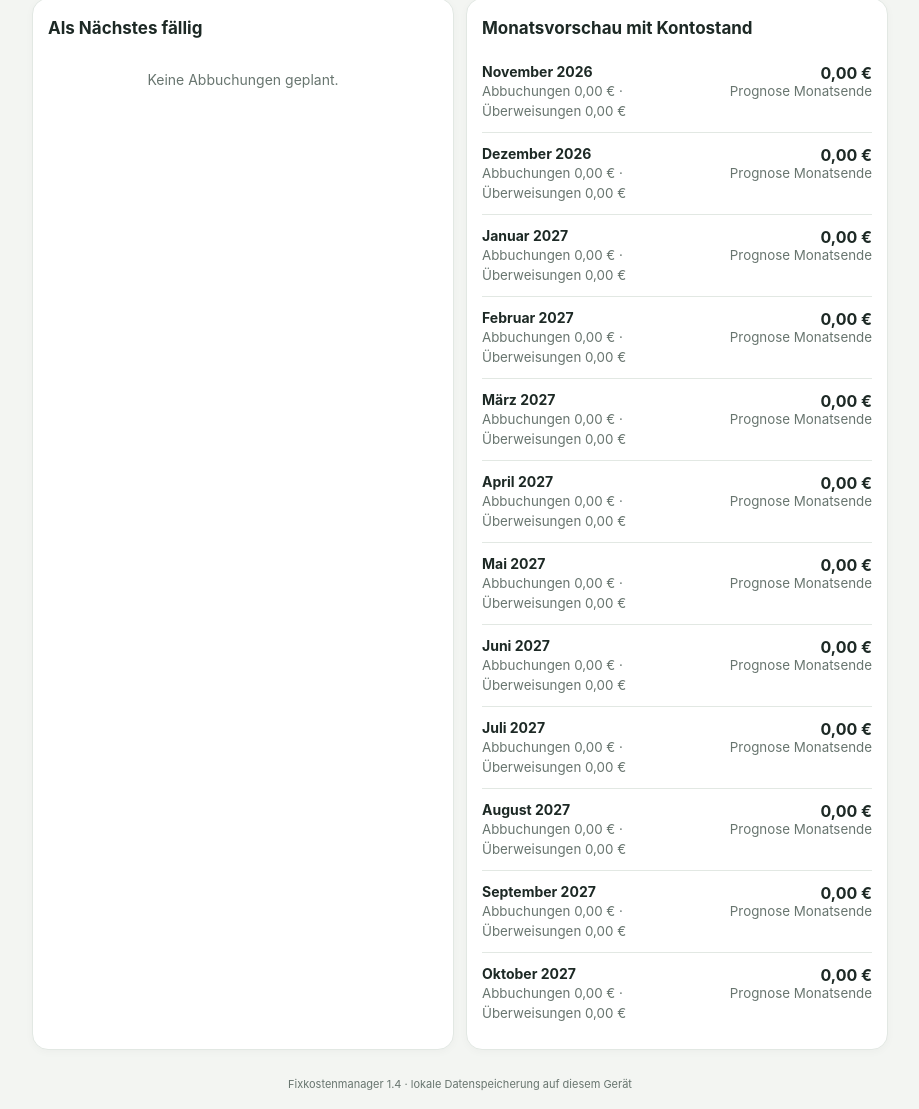
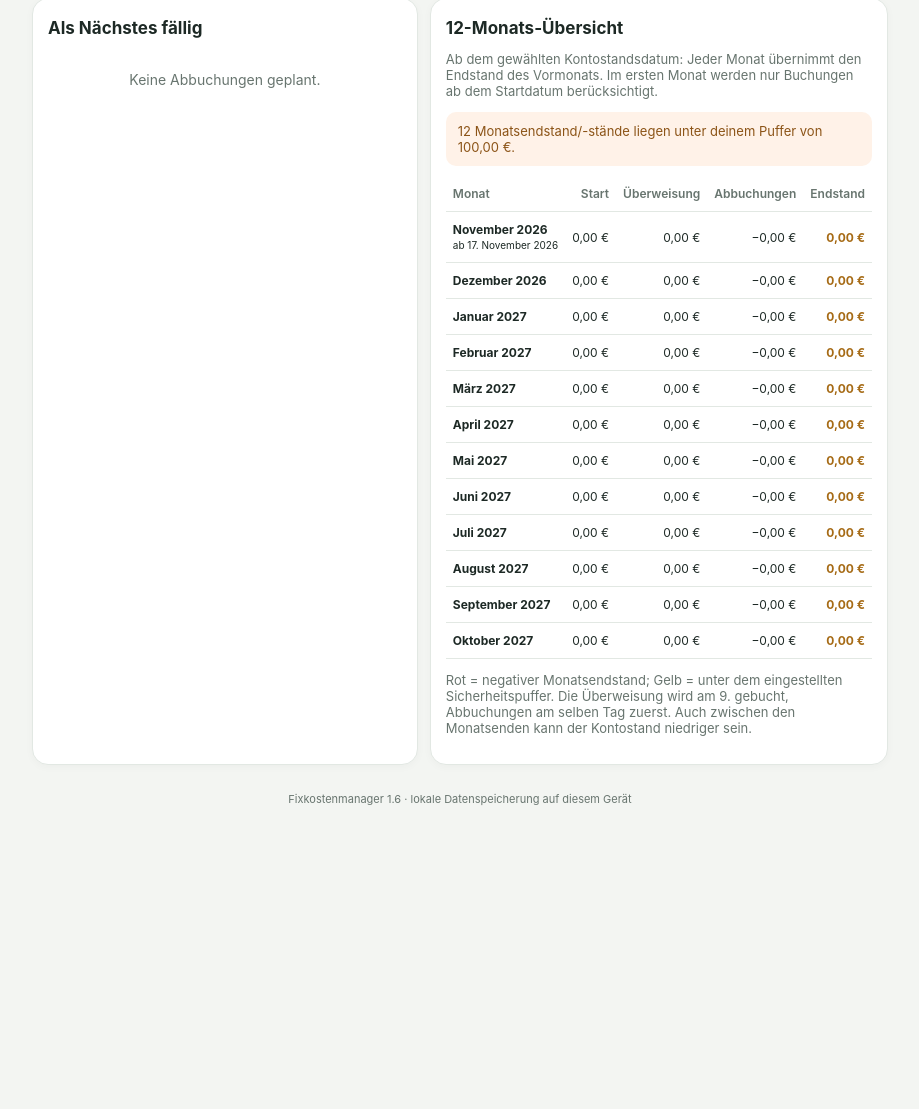
Before and after one commit to hamburgerjung63/fixkostenmanager, a plain HTML site: page index.html in a window 1280 px wide. Shown: the part 878-1987 px from the top of the page, without its empty margins (180-1099 px from the left). After the commit the page ends 1721 px from the top, so only its background shows below. Drawn offline with Linux system fonts and the light colour scheme.

Commit message:
Add files via upload

```diff
--- a/index.html
+++ b/index.html
@@ -2,7 +2,7 @@
 <html lang="de">
 <head>
 <meta charset="utf-8"><meta name="viewport" content="width=device-width,initial-scale=1,viewport-fit=cover">
-<meta name="theme-color" content="#172b27"><title>Fixkostenmanager 1.4</title>
+<meta name="theme-color" content="#172b27"><title>Fixkostenmanager 1.6</title>
 <style>
 :root{--bg:#f3f5f2;--card:#fff;--ink:#1d2925;--muted:#68756f;--green:#1f6a50;--line:#e2e8e3;--red:#b64242;--gold:#a66b16}
 *{box-sizing:border-box}body{margin:0;background:var(--bg);color:var(--ink);font:16px -apple-system,BlinkMacSystemFont,"Segoe UI",sans-serif}
@@ -17,7 +17,7 @@ button{border:0;border-radius:11px;background:var(--green);color:white;padding:1
 .row{display:flex;gap:9px;align-items:center}.row>*{flex:1}.muted{color:var(--muted);font-size:13px}.listitem{display:flex;justify-content:space-between;gap:10px;padding:12px 0;border-bottom:1px solid var(--line)}.listitem:last-child{border:0}.listitem b{display:block;font-size:14px}.listitem small{color:var(--muted)}.amount{text-align:right;white-space:nowrap;font-weight:650}.pill{font-size:11px;background:#edf3ef;color:var(--green);padding:4px 7px;border-radius:20px}
 .hidden{display:none!important}.monthgrid{display:grid;grid-template-columns:repeat(3,1fr);gap:7px}.month{display:flex;gap:6px;align-items:center;font-size:13px}.month input{width:auto;min-height:0}.checkline{display:flex;align-items:center;gap:9px;font-size:14px;color:var(--ink)}.checkline input{width:auto;min-height:0}.pill.ended{background:#eceff0;color:#59666c}.pill.paused{background:#fff4e5;color:#986419}.categoryline{display:flex;align-items:center;gap:7px;padding:9px 0;border-bottom:1px solid var(--line)}.categoryline span{flex:1;overflow-wrap:anywhere}.categoryline button{flex:0 0 auto;padding:8px;min-height:38px}.row>button{flex:0 1 auto}button{cursor:pointer}
 .notice{padding:11px 12px;border-radius:10px;background:#edf4ef;color:#315b45;font-size:13px;margin:10px 0}.warning{background:#fff2e8;color:#8c5417}.empty{text-align:center;color:var(--muted);padding:20px 8px;font-size:14px}
-footer{text-align:center;color:var(--muted);font-size:11px;padding:15px}
+.tablewrap{overflow-x:auto;-webkit-overflow-scrolling:touch}.monthtable{width:100%;border-collapse:collapse;font-size:12px;white-space:nowrap}.monthtable th,.monthtable td{padding:10px 7px;border-bottom:1px solid var(--line);text-align:right}.monthtable th:first-child,.monthtable td:first-child{text-align:left}.monthtable th{color:var(--muted);font-weight:600}.negative{color:var(--red);font-weight:700}.low{color:var(--gold);font-weight:700}.positive{color:var(--green);font-weight:700}footer{text-align:center;color:var(--muted);font-size:11px;padding:15px}
 @media(min-width:650px){main{padding:22px}.grid{grid-template-columns:repeat(4,minmax(0,1fr))}.cols{display:grid;grid-template-columns:1fr 1fr;gap:12px}}
 </style></head>
 <body>
@@ -43,7 +43,7 @@ footer{text-align:center;color:var(--muted);font-size:11px;padding:15px}
 </div>
 <div class="cols">
 <div class="card"><h2>Als Nächstes fällig</h2><div id="upcoming"></div></div>
-<div class="card"><h2>Monatsvorschau mit Kontostand</h2><div id="monthly"></div></div>
+<div class="card"><h2>12-Monats-Übersicht</h2><p class="muted">Ab dem gewählten Kontostandsdatum: Jeder Monat übernimmt den Endstand des Vormonats. Im ersten Monat werden nur Buchungen ab dem Startdatum berücksichtigt.</p><div id="monthStatus" class="notice"></div><div class="tablewrap"><table class="monthtable"><thead><tr><th>Monat</th><th>Start</th><th>Überweisung</th><th>Abbuchungen</th><th>Endstand</th></tr></thead><tbody id="monthly"></tbody></table></div><p class="muted">Rot = negativer Monatsendstand; Gelb = unter dem eingestellten Sicherheitspuffer. Die Überweisung wird am 9. gebucht, Abbuchungen am selben Tag zuerst. Auch zwischen den Monatsenden kann der Kontostand niedriger sein.</p></div>
 </div>
 </section>
 <section id="costs" class="hidden">
@@ -66,9 +66,9 @@ footer{text-align:center;color:var(--muted);font-size:11px;padding:15px}
 </section>
 <section id="settings" class="hidden"><div class="card"><h2>Kategorien verwalten</h2><p class="muted">Eigene Kategorien hinzufügen oder umbenennen. Beim Löschen einer verwendeten Kategorie wählst du zuerst eine Ersatzkategorie.</p><div class="row"><input id="newCategory" placeholder="Neue Kategorie, z. B. Gesundheit" aria-label="Neue Kategorie"><button onclick="addCategory()">Hinzufügen</button></div><div id="categoryList"></div></div>
 <div class="card"><h2>Numbers-Abgleich (manuell)</h2><p class="muted">Exportiere die Fixkosten als CSV und öffne sie in Numbers. Nach Änderungen exportiere die Tabelle aus Numbers als CSV und importiere sie hier wieder. Es erfolgt keine automatische Synchronisierung.</p><div class="row"><button onclick="exportCSV()">CSV für Numbers</button><button class="secondary" onclick="document.getElementById('csvFile').click()">CSV aus Numbers importieren</button></div><input id="csvFile" class="hidden" type="file" accept=".csv,text/csv" onchange="importCSV(event)"><div class="notice warning">Vor dem Import bitte eine JSON-Sicherung erstellen. Der CSV-Import ersetzt die Fixkostenliste, nicht die Kontoeinstellungen.</div></div><div class="card"><h2>Daten sichern und übertragen</h2><p class="muted">Deine Daten werden nur in diesem Browser auf diesem Gerät gespeichert. Exportiere regelmäßig eine Sicherung.</p><div class="row"><button onclick="exportData()">Daten exportieren</button><button class="secondary" onclick="document.getElementById('importFile').click()">Sicherung importieren</button></div><input id="importFile" type="file" accept="application/json" class="hidden" onchange="importData(event)"><p class="muted">Beim Import werden die vorhandenen App-Daten ersetzt.</p></div>
-<div class="card"><h2>Hinweise zur Berechnung</h2><p class="muted">Die angezeigte monatliche Überweisung ist ein Durchschnitt der geplanten Ausgaben der nächsten zwölf Monate geteilt durch zwölf. Sie wird jeweils am 9. geplant. Der eingegebene Kontostand gilt als Stand vor den am Stichtag geplanten Abbuchungen; eine Überweisung am Stichtag gilt als bereits berücksichtigt und wird nicht doppelt gezählt. Geplante Überweisungen am Stichtag werden nicht erneut hinzugerechnet; heutige Abbuchungen werden vorsichtshalber als noch offen angenommen. Bei gleicher Tagesfälligkeit rechnen wir vorsichtshalber Abbuchungen vor der Überweisung. Der erforderliche Startkontostand ist das Minimum, das alle geplanten Zahlungen in den kommenden zwölf Monaten inklusive Sicherheitspuffer deckt. Einmalige Startlücken werden nicht automatisch durch die monatliche Durchschnittsüberweisung ausgeglichen.</p><p class="muted">Bankarbeitstage, Feiertage, variable Beträge und tatsächliche Buchungsverschiebungen werden nicht automatisch von der Bank abgefragt. Bitte gleiche die Termine mit deinen Vertragsunterlagen ab.</p><button class="danger" onclick="clearAll()">Alle Daten löschen</button></div>
+<div class="card"><h2>Hinweise zur Berechnung</h2><p class="muted">Die angezeigte monatliche Überweisung ist wie in Version 1.4 der auf Cent aufgerundete Durchschnitt der geplanten Ausgaben der nächsten zwölf Monate geteilt durch zwölf. Die Monatsübersicht zeigt dagegen zwölf Kalender-Monatsenden ab dem gewählten Startmonat; im ersten Monat nur Termine ab dem Startdatum. Sie wird jeweils am 9. geplant. Der eingegebene Kontostand gilt als Stand vor den am Stichtag geplanten Abbuchungen; eine Überweisung am Stichtag gilt als bereits berücksichtigt und wird nicht doppelt gezählt. Geplante Überweisungen am Stichtag werden nicht erneut hinzugerechnet; heutige Abbuchungen werden vorsichtshalber als noch offen angenommen. Bei gleicher Tagesfälligkeit rechnen wir vorsichtshalber Abbuchungen vor der Überweisung. Der erforderliche Startkontostand ist das Minimum, das alle geplanten Zahlungen in den kommenden zwölf Monaten inklusive Sicherheitspuffer deckt. Einmalige Startlücken werden nicht automatisch durch die monatliche Durchschnittsüberweisung ausgeglichen.</p><p class="muted">Bankarbeitstage, Feiertage, variable Beträge und tatsächliche Buchungsverschiebungen werden nicht automatisch von der Bank abgefragt. Bitte gleiche die Termine mit deinen Vertragsunterlagen ab.</p><button class="danger" onclick="clearAll()">Alle Daten löschen</button></div>
 </section>
-<footer>Fixkostenmanager 1.4 · lokale Datenspeicherung auf diesem Gerät</footer>
+<footer>Fixkostenmanager 1.6 · lokale Datenspeicherung auf diesem Gerät</footer>
 </main>
 <script>
 const $=id=>document.getElementById(id), money=n=>new Intl.NumberFormat('de-DE',{style:'currency',currency:'EUR'}).format(Number(n)||0),pad=n=>String(n).padStart(2,'0'),dateStr=d=>d.getFullYear()+'-'+pad(d.getMonth()+1)+'-'+pad(d.getDate()),fmt=d=>d instanceof Date&&!isNaN(d)?new Intl.DateTimeFormat('de-DE',{day:'2-digit',month:'long',year:'numeric'}).format(d):'–',months=['Januar','Februar','März','April','Mai','Juni','Juli','August','September','Oktober','November','Dezember'];
@@ -92,7 +92,25 @@ function render(){normalize();const today=new Date();today.setHours(0,0,0,0);con
  $('forecastNote').textContent=base>today?'Achtung: Das Kontostandsdatum liegt in der Zukunft.':base<today?'Die heutige Zahl ist eine Prognose seit '+fmt(base)+'. Bereits tatsächlich gebuchte Abbuchungen oder Überweisungen können abweichen. Bitte Kontostand neu eingeben.':'Die heutige Prognose behandelt fällige Abbuchungen vorsichtshalber als noch offen. Die Überweisung am 9. gilt am Stichtag als bereits im eingegebenen Kontostand enthalten.';
  $('coverage').textContent=bal>=required?'Das eingegebene Startguthaben deckt die geplanten Abbuchungen der kommenden 12 Monate einschließlich '+money(data.buffer||0)+' Reserve.':'Für die kommenden 12 Monate fehlen bei der berechneten Monatsüberweisung '+money(required-bal)+' Startguthaben einschließlich Reserve.';$('coverage').className=bal>=required?'notice':'notice warning';
  $('upcoming').innerHTML=result.events.filter(e=>e.kind==='debit').slice(0,6).map(e=>`<div class="listitem"><div><b>${esc(e.cost.name)}</b><small>${fmt(e.date)} · ${esc(e.cost.category)}</small></div><div class="amount">${money(-e.delta)}</div></div>`).join('')||'<div class="empty">Keine Abbuchungen geplant.</div>';
- let html='';for(let i=0;i<12;i++){const d=new Date(base.getFullYear(),base.getMonth()+i,1),next=new Date(d.getFullYear(),d.getMonth()+1,1),ev=result.events.filter(e=>e.date>=d&&e.date<next),debit=ev.filter(e=>e.kind==='debit').reduce((s,e)=>s-e.delta,0),credit=ev.filter(e=>e.kind==='transfer').reduce((s,e)=>s+e.delta,0),monthEnd=bal+result.events.filter(e=>e.date<next).reduce((s,e)=>s+e.delta,0);html+=`<div class="listitem"><div><b>${months[d.getMonth()]} ${d.getFullYear()}</b><small>Abbuchungen ${money(debit)} · Überweisungen ${money(credit)}</small></div><div class="amount">${money(monthEnd)}<small style="display:block;font-weight:400">Prognose Monatsende</small></div></div>`}$('monthly').innerHTML=html;
+  // Monatsübersicht: 12 vollständige Kalendermonats-Enden ab dem gewählten Startmonat.
+  // Die übrigen Kennzahlen behalten ausdrücklich die Berechnungslogik der Version 1.4.
+  const monthEndExclusive=new Date(base.getFullYear(),base.getMonth()+12,1);
+  const monthlyForecast=forecast(base,monthEndExclusive,transfer);
+  let html='',carry=bal,negativeMonths=0,belowBufferMonths=0;
+  for(let i=0;i<12;i++){
+    const d=new Date(base.getFullYear(),base.getMonth()+i,1),next=new Date(d.getFullYear(),d.getMonth()+1,1);
+    const ev=monthlyForecast.events.filter(e=>e.date>=d&&e.date<next);
+    const debit=ev.filter(e=>e.kind==='debit').reduce((sum,e)=>sum-e.delta,0);
+    const credit=ev.filter(e=>e.kind==='transfer').reduce((sum,e)=>sum+e.delta,0);
+    const opening=carry;carry=Math.round((carry+credit-debit)*100)/100;
+    const status=carry<0?'negative':carry<Number(data.buffer||0)?'low':'positive';
+    if(carry<0)negativeMonths++;else if(carry<Number(data.buffer||0))belowBufferMonths++;
+    html+=`<tr><td><b>${months[d.getMonth()]} ${d.getFullYear()}</b>${i===0?'<br><small>ab '+fmt(base)+'</small>':''}</td><td>${money(opening)}</td><td>${money(credit)}</td><td>−${money(debit)}</td><td class="${status}">${money(carry)}</td></tr>`;
+  }
+  $('monthly').innerHTML=html;
+  const summary=$('monthStatus');
+  summary.className='notice'+(negativeMonths||belowBufferMonths?' warning':'');
+  summary.textContent=negativeMonths?negativeMonths+' Monatsendstand/-stände sind negativ. Bitte Startkontostand oder Überweisungsbetrag prüfen.':belowBufferMonths?belowBufferMonths+' Monatsendstand/-stände liegen unter deinem Puffer von '+money(data.buffer||0)+'.':'Alle zwölf Monatsendstände sind positiv und erreichen den Puffer von '+money(data.buffer||0)+'.';
  $('schedule').innerHTML=result.events.map(e=>`<div class="listitem"><div><b>${fmt(e.date)}</b><small>${e.kind==='transfer'?'Geplante Überweisung am 9.':esc(e.cost.name)+' · '+esc(e.cost.category)}</small></div><div class="amount">${e.delta>=0?'+':''}${money(e.delta)}<small style="display:block;font-weight:400">Danach ${money(bal+e.cumulative)}</small></div></div>`).join('')||'<div class="empty">Keine Termine vorhanden.</div>';
  renderCategories();renderCategorySelect();let filter=$('costFilter').value,items=data.costs.filter(c=>filter==='all'||filter==='ended'&&isEnded(c,today)||filter==='paused'&&c.active==='no'&&!isEnded(c,today)||filter==='active'&&c.active!=='no'&&!isEnded(c,today));$('costCount').textContent=data.costs.length+' Einträge';$('costList').innerHTML=items.map(c=>{let ended=isEnded(c,today),paused=c.active==='no'&&!ended;return `<div class="listitem"><div><b>${esc(c.name)} ${ended?'<span class="pill ended">Beendet</span>':paused?'<span class="pill paused">Pausiert</span>':''}</b><small>${esc(c.category)} · ${freqLabel(c)}</small><small>Erster Termin: ${fmt(parseDate(c.firstDate))}${c.endDate?' · Letzte Abbuchung bis '+fmt(parseDate(c.endDate)):''}</small></div><div class="amount">${money(c.amount)}<div class="row" style="margin-top:7px"><button class="secondary" onclick="editCost('${esc(c.id)}')">Ändern</button><button class="danger" onclick="deleteCost('${esc(c.id)}')">Löschen</button></div></div></div>`}).join('')||'<div class="empty">Keine passenden Einträge.</div>';
 }
```
